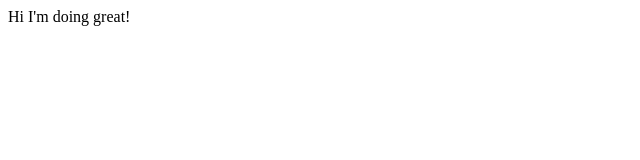
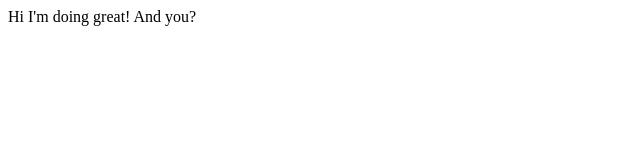
Before and after one commit to ugosam121/webdev2, a plain HTML site: page index.html in a window 1280 px wide. Shown: the full height of the page, 0-640 px from the left. Drawn offline with Linux system fonts and the light colour scheme.

Commit message:
Made Changes to index.html

```diff
--- a/index.html
+++ b/index.html
@@ -8,5 +8,6 @@
 </head>
 <body>
     Hi I'm doing great!
+    And you?
 </body>
 </html>
```
